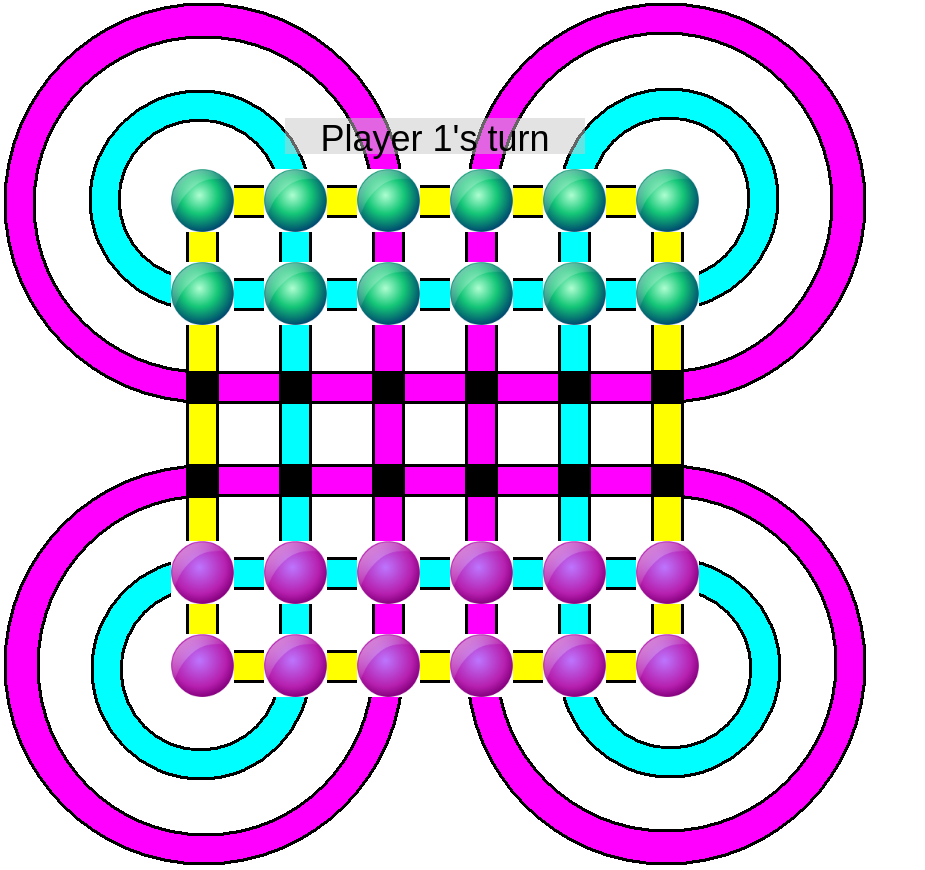
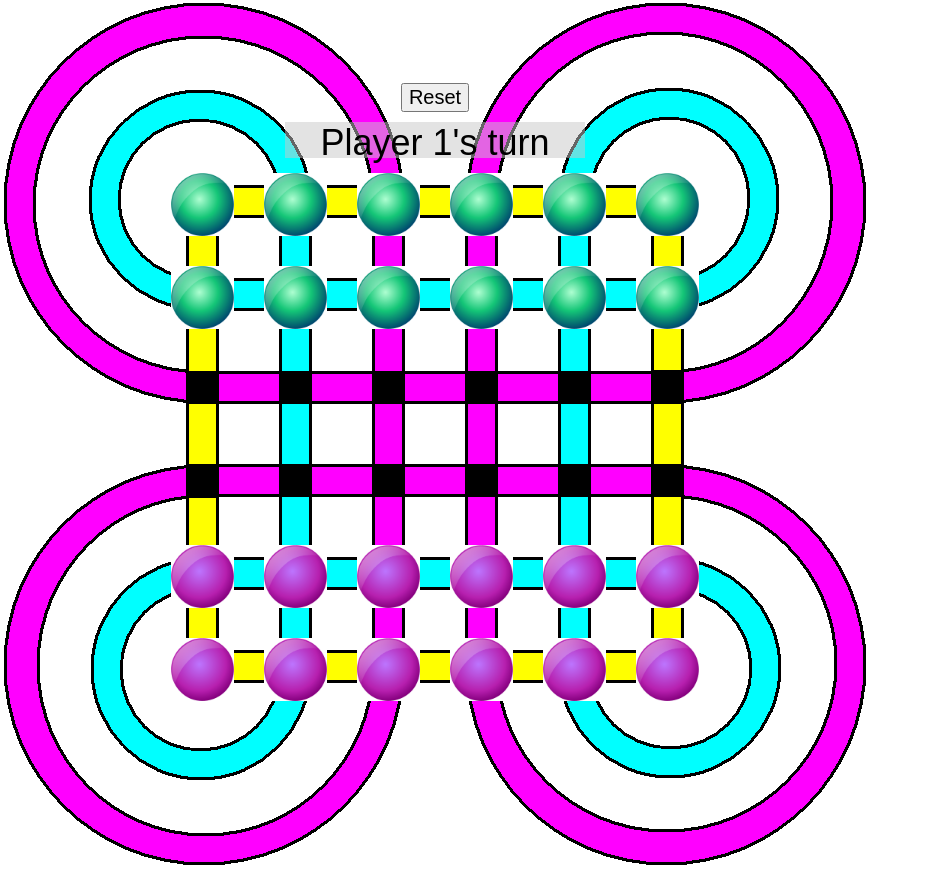
Before and after one commit to xmcgcg/Surakarta-Game, a React app: page / in a window 1280 px wide. Shown: the whole page, without its empty margins (0-925 px from the left). Built offline with nearby package versions, Linux system fonts and the light colour scheme.

Commit message:
Add reset button

```diff
--- a/src/index.css
+++ b/src/index.css
@@ -38,7 +38,7 @@ div.message {
 div.outer {
   width: 870px;
   height: 870px;
-  padding: 118px 156px 176px 156px;
+  padding: 83px 156px 176px 156px;
   background-image: url("./img/surakarta_board.png");
   text-align: center;
 }
@@ -59,3 +59,11 @@ div.purple {
   background-color: lightgray;
   background-blend-mode: multiply;
 }
+
+button {
+  font-size: 20px;
+}
+
+.reset {
+  margin-bottom: 10px;
+}
--- a/src/index.js
+++ b/src/index.js
@@ -78,6 +78,7 @@ class Board extends React.Component {
             selectedPiece: null
         };
         this.handleClick = this.handleClick.bind(this);
+        this.handleReset = this.handleReset.bind(this);
     }
 
     getStartingCoords(playerNumber) {
@@ -293,6 +294,15 @@ class Board extends React.Component {
         }
     }
 
+    handleReset() {
+        this.setState({
+            player1Pieces: this.getStartingCoords(1).map((coord) => new Coord(coord[0], coord[1])),
+            player2Pieces: this.getStartingCoords(2).map((coord) => new Coord(coord[0], coord[1])),
+            currentGameState: Math.floor(Math.random() * 2) + 1,
+            selectedPiece: null
+        });
+    }
+
     isClickable(coords) {
         const state = this.state;
         const status = state.currentGameState;
@@ -335,6 +345,9 @@ class Board extends React.Component {
     render() {
         return (
         <div className="outer">
+            <div className="reset">
+                <button onClick={this.handleReset}>Reset</button>
+            </div>
             <div className="message">{this.getMessage()}</div>
             {this.renderBoard()}
         </div>
```
